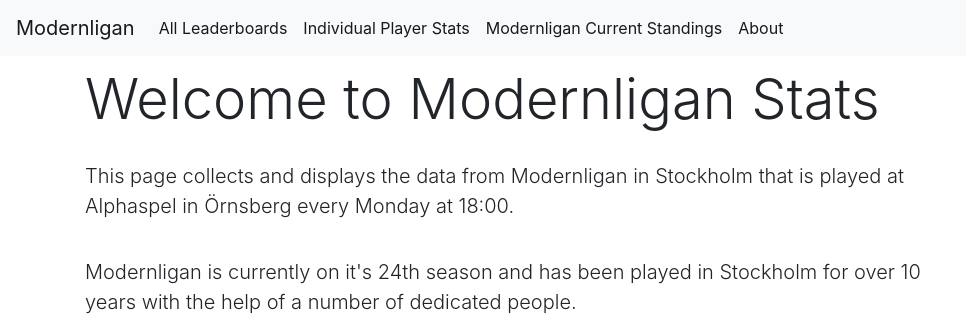
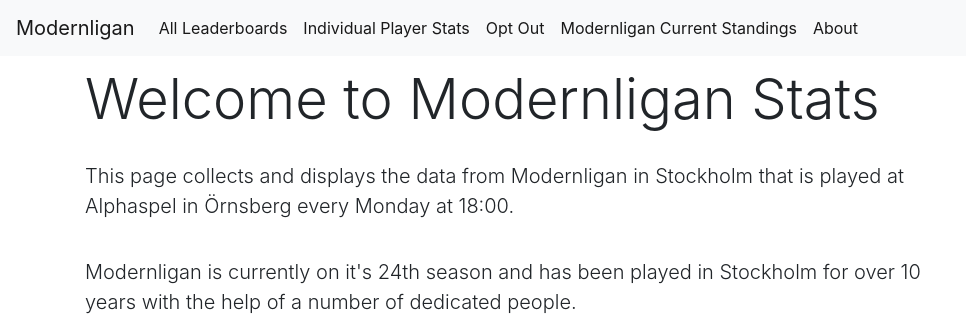
Before and after one commit to oboyone/Modernligan, a Flask app: page / in a window 1280 px wide. Shown: the top 318 px of the page, without its empty margins (0-966 px from the left). Run offline with Flask 3, Linux system fonts and the light colour scheme; some libraries are stand-ins or nearby versions.

Commit message:
Update base.html

```diff
--- a/templates/base.html
+++ b/templates/base.html
@@ -25,6 +25,9 @@
                   <a class="nav-link" href="{{ url_for('player_stats')}}">Individual Player Stats</a>
                 </li>
                 <li class="nav-item active">
+                  <a class="nav-link" href="{{ url_for('opt_out')}}">Opt Out</a>
+                </li>
+                <li class="nav-item active">
                   <a class="nav-link" href="{{ url_for('modernligan_standings')}}">Modernligan Current Standings</a>
                 </li>
                 <li class="nav-item active">
```
